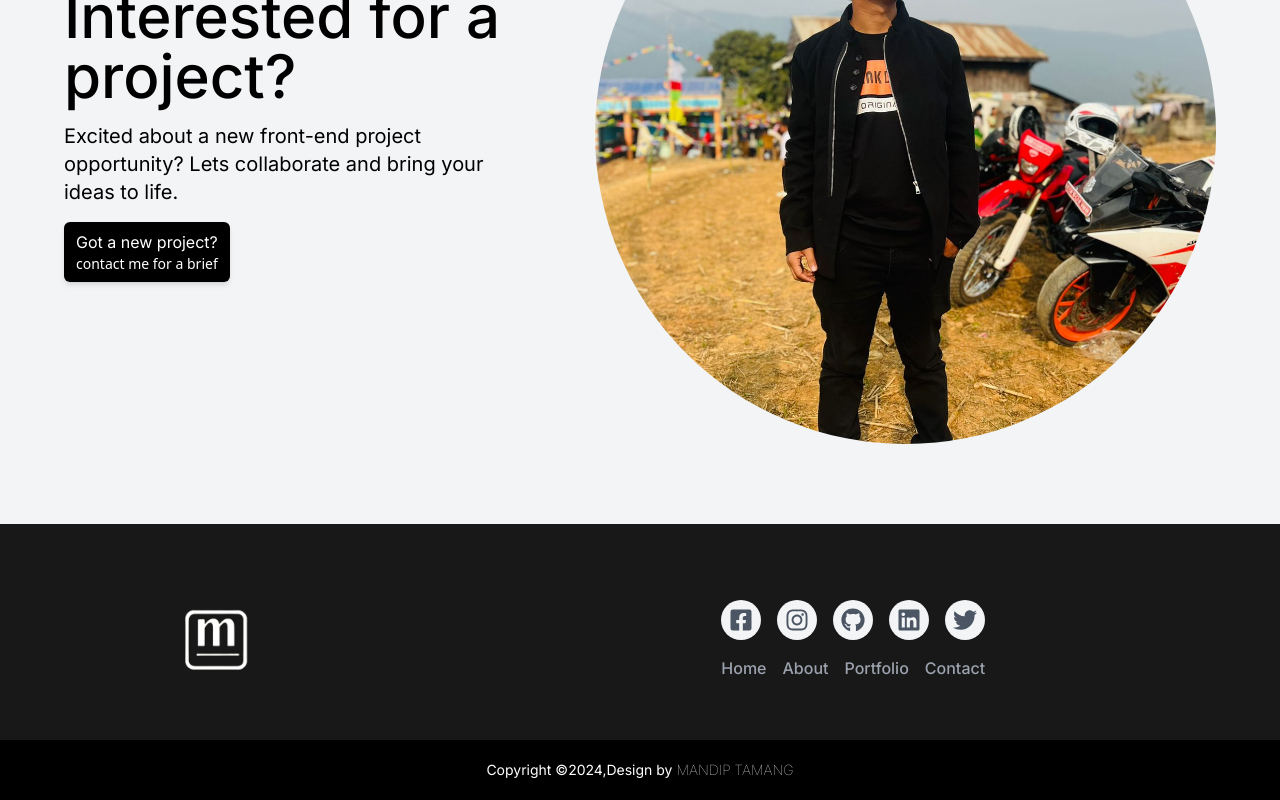
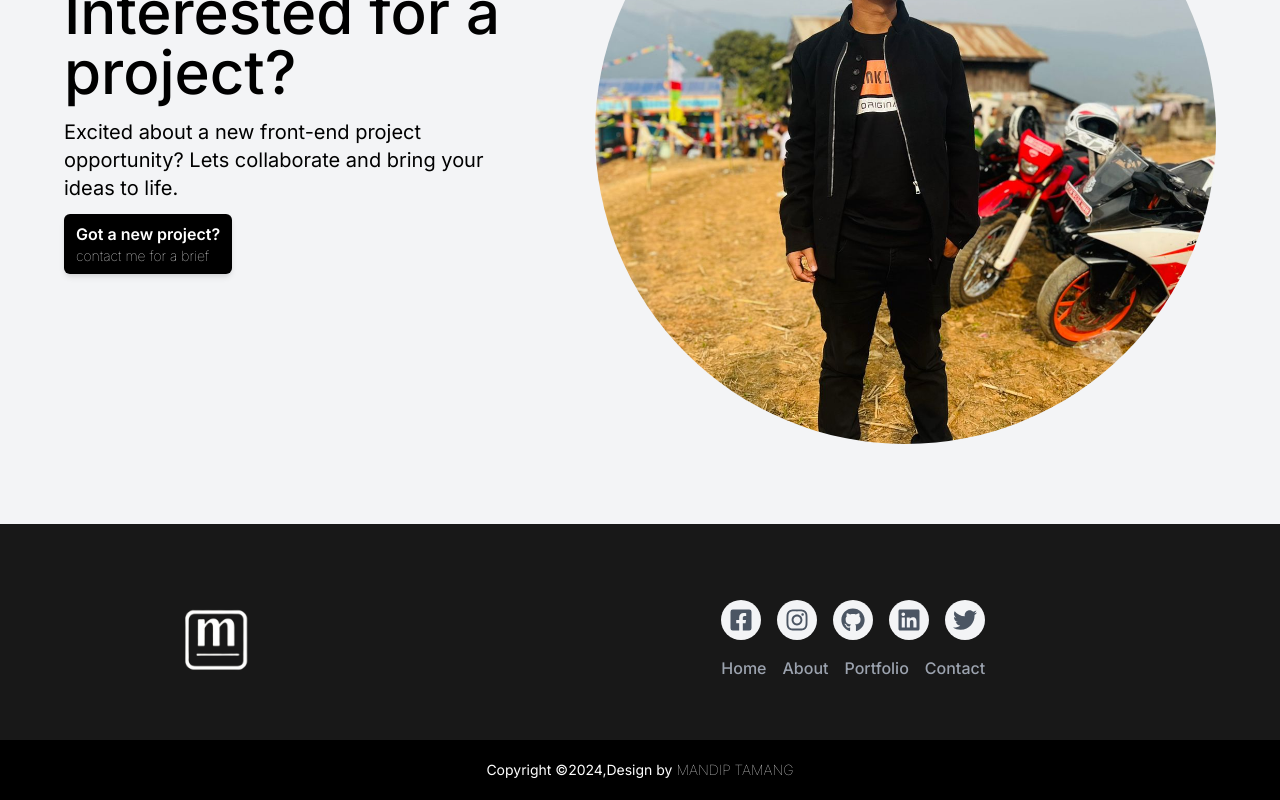
Before and after one commit to mandiptmg/latest-portfolio, a Next.js app: page /about in a window 1280 px wide. Shown: the part 2043-2843 px from the top of the page. Built offline with nearby package versions, Linux system fonts and the light colour scheme.

Commit message:
add link buttom in about page

```diff
--- a/src/app/about/page.tsx
+++ b/src/app/about/page.tsx
@@ -2,7 +2,7 @@ import about from '../../../public/about1.jpg'
 import Image from 'next/image'
 import Service from '../../components/service/Service'
 import About from '../../components/about/About'
-
+import Link from 'next/link'
 const AboutPage = () => {
   return (
     <div>
@@ -28,12 +28,15 @@ const AboutPage = () => {
               Excited about a new front-end project opportunity? Lets
               collaborate and bring your ideas to life.
             </p>
-            <button className=' group bg-black px-3 py-2 my-3 flex items-start justify-start rounded-md cursor-pointer relative overflow-hidden transition-all duration-500 ease-in-out shadow-md hover:scale-105 hover:shadow-lg before:absolute before:top-0 before:-left-full before:w-full before:h-full before:bg-gradient-to-r before:from-[#1F618D] before:to-[#1F618D]/70 before:transition-all before:duration-500 before:ease-in-out before:z-[-1] before:rounded-md hover:before:left-0 text-[#fff] dark:bg-[#474F7A]  flex-col text-semibold text-base'>
-              Got a new project?
-              <span className='text-sm block font-sans group-hover:underline'>
-                contact me for a brief
-              </span>
-            </button>
+
+            <Link href='/contact'>
+              <button className='group bg-black px-3 py-2 my-3 inline-flex items-start justify-start rounded-md cursor-pointer relative overflow-hidden transition-all duration-500 ease-in-out shadow-md hover:scale-105 hover:shadow-lg before:absolute before:top-0 before:-left-full before:w-full before:h-full before:bg-gradient-to-r before:from-[#1F618D] before:to-[#1F618D]/70 before:transition-all before:duration-500 before:ease-in-out before:z-[-1] before:rounded-md hover:before:left-0 text-[#fff] dark:bg-[#474F7A]  flex-col font-semibold text-base'>
+                Got a new project?
+                <span className='text-sm font-thin  font-[Playfair Display] group-hover:underline'>
+                  contact me for a brief
+                </span>
+              </button>
+            </Link>
           </div>
           <div className='max-w-2xl mx-auto'>
             <Image
```
